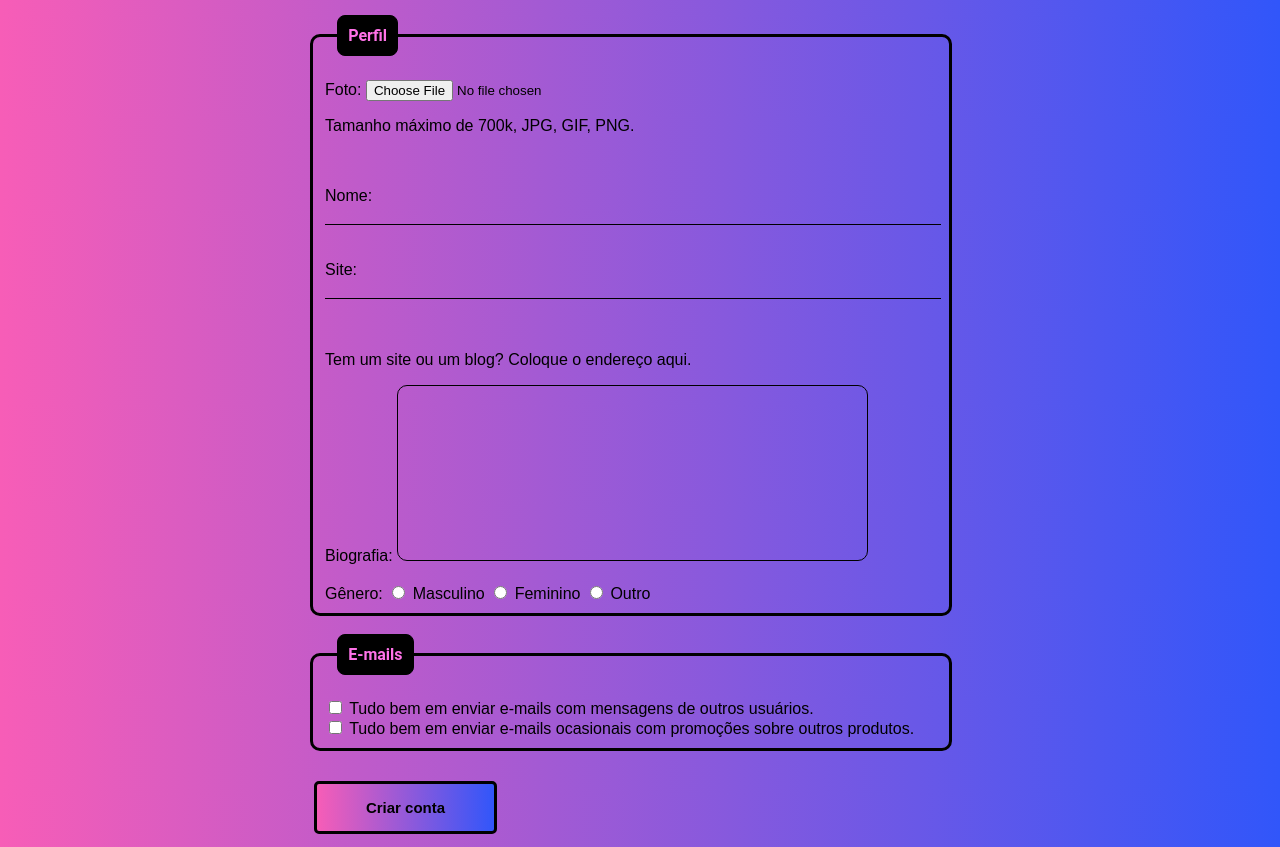
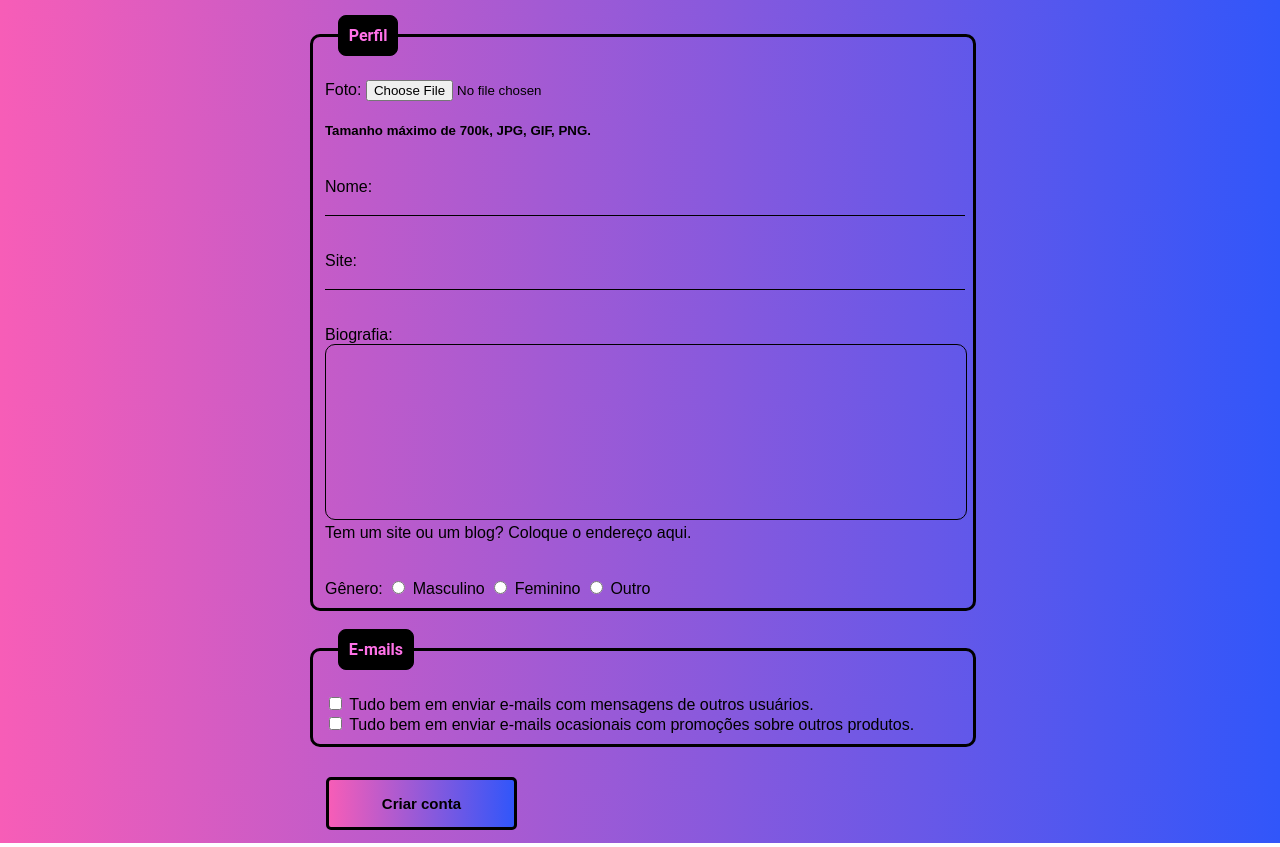
Before and after one commit to kamilarochapimentel/DSWI, a plain HTML site: page exercicio2/conta.html in a window 1280 px wide. Shown: the part 952-1799 px from the top of the page. Drawn offline with Linux system fonts and the light colour scheme.

Commit message:
adicionar pasta projeto

```diff
--- a/exercicio2/conta.html
+++ b/exercicio2/conta.html
@@ -4,6 +4,7 @@
     <head>
         <meta charset="UTF-8">
         <meta name="viewport" content="width=device-width, initial-scale=1.0">
+        <link rel="icon" href="imagem/letra_K.png" type="image/png">
         <title>Criar conta</title>
         <link rel="stylesheet" href="style.css">
     </head>
@@ -101,8 +102,8 @@
                             <div class="input_box">
                             <label for="foto">Foto:</label>
                             <input type="file" name="arquivo" id="arquivo">
-                            <p>Tamanho máximo de 700k, JPG, GIF, PNG.</p>
-                           </div> <br><br>
+                            <h5>Tamanho máximo de 700k, JPG, GIF, PNG.</h5>
+                           </div> <br>
                            <div class="input_box">
                             <label for="nome" class="nome_label">Nome:</label>
                             <input type="text" name="nome" id="nome" class= "input_user">
@@ -111,11 +112,13 @@
                             <label for="site" class="nome_label">Site:</label>
                             <input type="text" name="site" id="site" class= "input_user">
                             </div> <br><br>
-                            <div class="input_box">
-                        <p>Tem um site ou um blog? Coloque o endereço aqui.</p>
-                            <label for="mensagem">Biografia:</label>
+                            <div class="input_box" id="caixa_bio">
+                            <label for="mensagem">Biografia:</label><br>
                             <textarea id= "mensagem" name="mensagem" rows="10" cols="50">
-                            </textarea> </div> <br> <div>
+                            </textarea>
+                            <label>Tem um site ou um blog? Coloque o endereço aqui.</label></div>
+                            <br><br>
+                            <div>
                             <label for="genero">Gênero:</label>
                             <input type="radio" name="genero" id="genero">
                             <label for="genero">Masculino</label>
--- a/exercicio2/style.css
+++ b/exercicio2/style.css
@@ -1,3 +1,8 @@
+:root{
+    --color_white: #fff;
+    --color_dark: #000000;
+}
+
 body{
 
     font-family: Arial, Helvetica, sans-serif;
@@ -12,10 +17,10 @@ body{
 
 legend{
     font-family: 'Roboto', sans-serif;
-    border: 1px solid black;
+    border: 1px solid var(--color_dark);
     padding: 10px;
     /* text-align: left; */
-    background-color: black;
+    background-color: var(--color_dark);
     border-radius: 8px;
     color: rgb(255, 114, 232);
     margin: 0 2%;
@@ -23,11 +28,11 @@ legend{
 
 .caixa{
     position: absolute;
-    color: black;
+    color: var(--color_dark);
 }
 
 fieldset{
-    border: 3px black solid;
+    border: 3px solid var(--color_dark);
     border-radius: 10px;
     width: 50%;
     margin: 0 302px;
@@ -38,10 +43,10 @@ fieldset{
 .input_user{
     background: none;
     border: none;
-    border-bottom: 1px solid black ;
+    border-bottom: 1px solid var(--color_dark) ;
     /* tira o contorno do box quando esta digitando */
     outline: none;
-    color: black;
+    color:var(--color_dark);
     font-size: 15px;
     width: 100%;
     /* espacamento das letras */
@@ -50,19 +55,19 @@ fieldset{
 
 #estado, textarea{
     resize:none;
-    /* width: 100%; */
     outline: none;
     background: none;
-    border: 1px solid black;
+    border: 1px solid var(--color_dark);
     font-size: 15px;
     font-family: Arial, Helvetica, sans-serif;
     letter-spacing: 2px;
     border-radius: 10px;
 }
+textarea{width: 100%;}
 
 textarea:focus-within{
     border: none;
-    box-shadow: 1px 1px 4px black;
+    box-shadow: 1px 1px 4px var(--color_dark);
 }
 
 button{
@@ -87,9 +92,9 @@ header{
 
 #submit{
     background-image: linear-gradient(to right, rgb(247, 93, 183), rgb(49, 86, 250));
-    border: 3px solid black;
+    border: 3px solid var(--color_dark);
     padding: 15px;
-    color: black;
+    color: var(--color_dark);
     font-size: 15px;
     cursor: pointer;
 
@@ -100,3 +105,8 @@ header{
 #submit:hover{
     background-image: linear-gradient(to right, rgb(165, 61, 122), rgb(32, 59, 179));
 }
+
+
+#caixa_bio{
+    align-items: center;
+}
```
Also changed, not shown: exercicio2/imagem/flores.jpg (deleted), exercicio2/imagem/letra_K.png (added).
